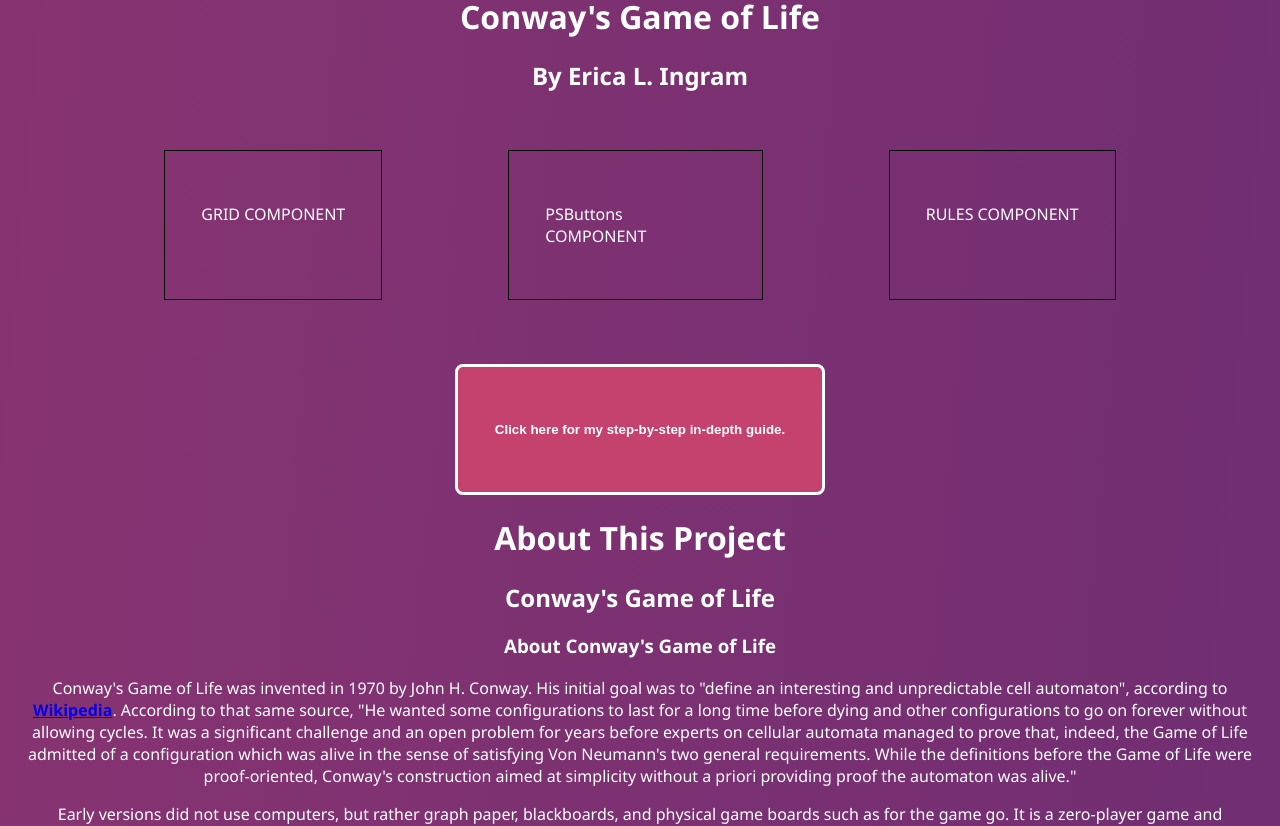
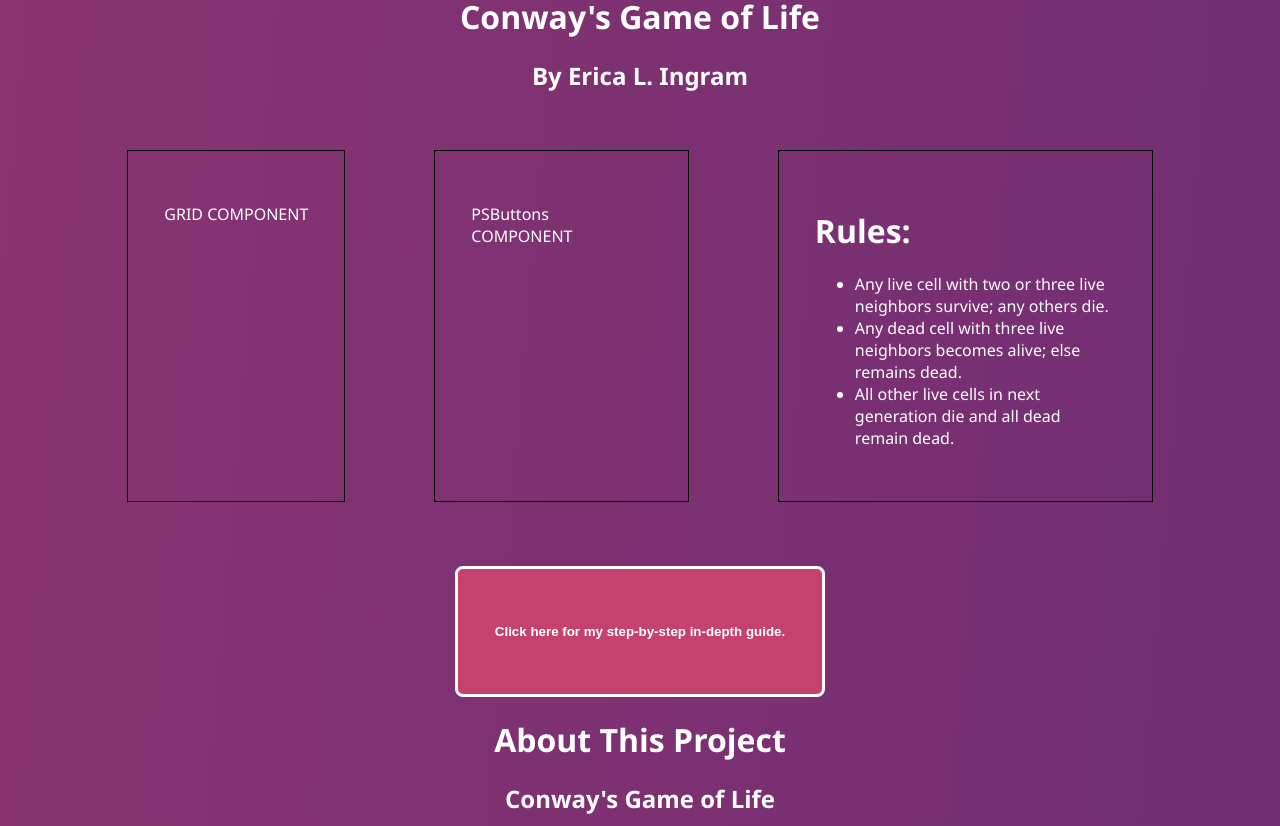
Before and after one commit to evoingram/cs-bw, a React (Create React App) app in the folder app/cs-bw/: page / in a window 1280 px wide. Shown: the top 826 px of the page. Built offline with nearby package versions, Linux system fonts and the light colour scheme.

Commit message:
rules component done

```diff
--- a/app/cs-bw/src/components/Rules.js
+++ b/app/cs-bw/src/components/Rules.js
@@ -1,12 +1,19 @@
 import React from 'react';
 import styled from 'styled-components';
 import { Route, Switch, Link } from 'react-router-dom';
+
+
 
 function Footer() {
 	return (
 		<div>
 			<header>
-				<p>RULES COMPONENT</p>
+				<h1>Rules:</h1>
+				<ul>
+					<li>Any live cell with two or three live neighbors survive; any others die.</li>
+					<li>Any dead cell with three live neighbors becomes alive; else remains dead.</li>
+					<li>All other live cells in next generation die and all dead remain dead.</li>
+				</ul>
 			</header>
 		</div>
 	);
```
